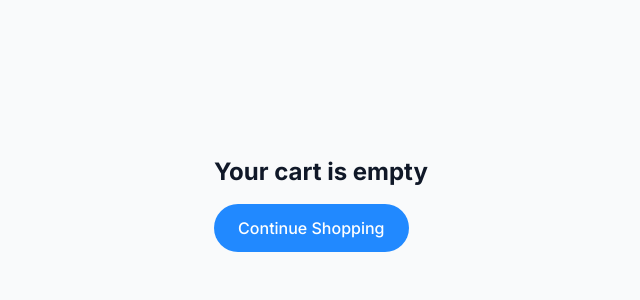
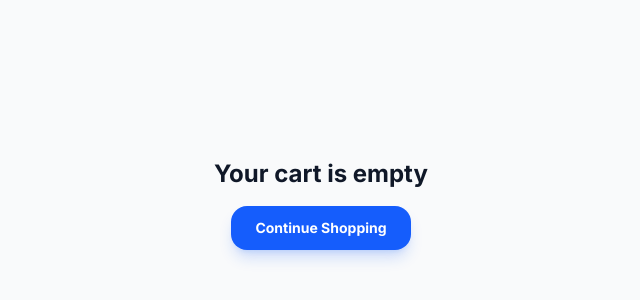
Before and after one commit to vidushalakshan/3D-Ecommerce, a Next.js app in the folder frontend/: page /checkout in a window 1280 px wide. Shown: the part 196-496 px from the top of the page, without its empty margins (319-959 px from the left). Built offline with nearby package versions, Linux system fonts and the light colour scheme.

Commit message:
implement base frontend architecture including navigation, authentication forms, reusable buttons, and home page structure

```diff
--- a/frontend/src/app/pages/home/Home.jsx
+++ b/frontend/src/app/pages/home/Home.jsx
@@ -1,84 +1,149 @@
 "use client";
 import { Button } from "@/components/common/Button";
 import { useRouter } from "next/navigation";
-import { useState } from "react";
-import { motion } from "framer-motion";
+import { useState, useEffect, useRef } from "react";
+import { motion, useScroll, useTransform, useSpring } from "framer-motion";
+import { HiBolt, HiCpuChip, HiSparkles } from "react-icons/hi2";
 
 const Home = () => {
   const [isVideoLoaded, setIsVideoLoaded] = useState(false);
-  const videoSrc = "/video/background.mp4"; // Adjust the path as necessary
+  const videoSrc = "/video/background.mp4";
+  const router = useRouter();
+  const containerRef = useRef(null);
 
-  const router = useRouter();
+  const { scrollY } = useScroll();
+  const y1 = useTransform(scrollY, [0, 500], [0, 200]);
+  const y2 = useTransform(scrollY, [0, 500], [0, -150]);
+  const opacity = useTransform(scrollY, [0, 300], [1, 0]);
 
   const handleClick = () => {
-    router.push("/allCategories"); // Navigate to the All Categories page
-    // window.scrollTo(0, 0); // Scroll to the top of the page
+    router.push("/allCategories");
   }
 
+  const containerVariants = {
+    hidden: { opacity: 0 },
+    visible: {
+      opacity: 1,
+      transition: {
+        staggerChildren: 0.15,
+        delayChildren: 0.3
+      }
+    }
+  };
+
+  const itemVariants = {
+    hidden: { opacity: 0, y: 30 },
+    visible: {
+      opacity: 1,
+      y: 0,
+      transition: { duration: 0.8, ease: [0.16, 1, 0.3, 1] }
+    }
+  };
+
   return (
-    <section className="relative flex items-center justify-center min-h-[90vh] bg-[#0a0a0a] overflow-hidden">
-      {/* Fullscreen Background Video */}
+    <section ref={containerRef} className="relative flex items-center justify-center min-h-screen bg-[#020202] overflow-hidden">
+      <motion.div style={{ y: y1 }} className="absolute inset-0 z-0">
         <video
-        className={`absolute top-0 left-0 w-full h-full object-cover z-0 transition-opacity duration-1000 ${
-          isVideoLoaded ? "opacity-40" : "opacity-0"
+          className={`w-full h-full object-cover transition-opacity duration-[2000ms] ${
+            isVideoLoaded ? "opacity-30" : "opacity-0"
           }`}
           src={videoSrc}
           autoPlay
           loop
           muted
+          playsInline
           onCanPlayThrough={() => setIsVideoLoaded(true)}
         />
+        <div className="absolute inset-0 bg-gradient-to-b from-[#020202] via-transparent to-[#020202]" />
+        <div className="absolute inset-0 bg-gradient-to-r from-[#020202] via-transparent to-[#020202]" />
+      </motion.div>
 
-      {/* Decorative Gradients */}
-      <div className="absolute top-0 left-0 w-full h-full bg-gradient-to-b from-black/60 via-transparent to-black/80 z-0" />
-      <div className="absolute -top-24 -left-24 w-96 h-96 bg-blue-600/20 blur-[120px] rounded-full z-0" />
-      <div className="absolute -bottom-24 -right-24 w-96 h-96 bg-purple-600/10 blur-[120px] rounded-full z-0" />
+      <div className="absolute inset-0 pointer-events-none overflow-hidden hidden lg:block">
+        <motion.div
+          animate={{ y: [0, -20, 0], opacity: [0.3, 0.6, 0.3] }}
+          transition={{ duration: 5, repeat: Infinity, ease: "easeInOut" }}
+          className="absolute top-[25%] left-[10%] p-4 bg-white/5 backdrop-blur-xl border border-white/10 rounded-3xl"
+        >
+          <div className="flex items-center gap-3">
+            <div className="p-2 bg-blue-500/20 rounded-xl text-blue-400"><HiCpuChip size={24}/></div>
+            <div>
+              <p className="text-[10px] text-gray-500 uppercase font-black tracking-widest">Processor</p>
+              <p className="text-sm font-bold text-white">X-Core Quantum</p>
+            </div>
+          </div>
+        </motion.div>
 
-      {/* Main Content */}
-      <div className="relative z-10 w-full max-w-7xl px-6 py-24 flex flex-col items-center text-center">
         <motion.div
-          initial={{ opacity: 0, y: 30 }}
-          animate={{ opacity: 1, y: 0 }}
-          transition={{ duration: 0.8 }}
-          className="space-y-8 max-w-4xl"
+          animate={{ y: [0, 20, 0], opacity: [0.3, 0.6, 0.3] }}
+          transition={{ duration: 6, repeat: Infinity, ease: "easeInOut", delay: 1 }}
+          className="absolute bottom-[30%] right-[12%] p-4 bg-white/5 backdrop-blur-xl border border-white/10 rounded-3xl"
         >
-          {/* Badge */}
-          <div className="inline-flex items-center gap-2 px-4 py-1.5 rounded-full bg-white/5 border border-white/10 backdrop-blur-md mb-4">
-            <span className="w-2 h-2 rounded-full bg-blue-500 animate-pulse"></span>
-            <span className="text-xs font-bold text-blue-400 uppercase tracking-widest">Next Generation Tech</span>
+          <div className="flex items-center gap-3">
+            <div className="p-2 bg-purple-500/20 rounded-xl text-purple-400"><HiBolt size={24}/></div>
+            <div>
+              <p className="text-[10px] text-gray-500 uppercase font-black tracking-widest">Efficiency</p>
+              <p className="text-sm font-bold text-white">99.9% Ultrafast</p>
             </div>
-
-          <h2 className="text-5xl md:text-7xl lg:text-8xl text-white font-extrabold leading-[1.1] tracking-tighter">
-            Elevate Your <span className="text-transparent bg-clip-text bg-gradient-to-r from-blue-400 to-blue-600">Digital</span> Lifestyle
-          </h2>
-
-          <p className="text-lg md:text-xl text-gray-400 max-w-2xl mx-auto leading-relaxed">
-            Experience the future of electronics with our curated collection of high-performance devices, designed for the modern explorer.
-          </p>
-
-          <div className="flex flex-col sm:flex-row justify-center items-center gap-6 pt-8">
-            <button
-              onClick={handleClick}
-              className="group relative px-8 py-4 bg-blue-600 text-white font-bold rounded-2xl shadow-xl shadow-blue-600/20 hover:bg-blue-500 transition-all active:scale-95 flex items-center gap-2 overflow-hidden"
-            >
-              <div className="absolute inset-0 bg-gradient-to-r from-white/0 via-white/20 to-white/0 -translate-x-full group-hover:translate-x-full transition-transform duration-700"></div>
-              <span>Explore Collection</span>
-              <svg className="w-5 h-5 group-hover:translate-x-1 transition-transform" fill="none" stroke="currentColor" viewBox="0 0 24 24">
-                <path strokeLinecap="round" strokeLinejoin="round" strokeWidth="2" d="M17 8l4 4m0 0l-4 4m4-4H3" />
-              </svg>
-            </button>
-
-            <button className="px-8 py-4 bg-white/5 text-white font-bold rounded-2xl border border-white/10 hover:bg-white/10 transition-all backdrop-blur-md">
-              Watch Demo
-            </button>
           </div>
         </motion.div>
       </div>
 
-      {/* Bottom Fade */}
-      <div className="absolute bottom-0 left-0 w-full h-32 bg-gradient-to-t from-white to-transparent z-10" />
+      <motion.div
+        style={{ y: y2, opacity }}
+        variants={containerVariants}
+        initial="hidden"
+        animate="visible"
+        className="relative z-10 w-full max-w-7xl px-8 flex flex-col items-center text-center"
+      >
+        <motion.div variants={itemVariants} className="inline-flex items-center gap-2 px-5 py-2 rounded-full bg-blue-500/10 border border-blue-500/20 backdrop-blur-2xl mb-8">
+          <HiSparkles className="text-blue-400 animate-pulse" />
+          <span className="text-[11px] font-black text-blue-400 uppercase tracking-[0.3em]">The Future of Interaction</span>
+        </motion.div>
+
+        <motion.h1
+          variants={itemVariants}
+          className="text-6xl md:text-8xl lg:text-[10rem] font-black text-white leading-[0.85] tracking-[-0.05em] mb-8 select-none"
+        >
+          DIGITAL<br />
+          <span className="text-transparent bg-clip-text bg-gradient-to-b from-blue-400 to-blue-700">LIFESTYLE</span>
+        </motion.h1>
+
+        <motion.p
+          variants={itemVariants}
+          className="text-gray-500 text-lg md:text-2xl max-w-2xl mx-auto font-medium leading-relaxed tracking-tight mb-12"
+        >
+          Discover cutting-edge technology designed to amplify your human potential and redefine your daily experience.
+        </motion.p>
+
+        <motion.div variants={itemVariants} className="flex flex-col sm:flex-row items-center gap-6">
+          <Button
+            onClick={handleClick}
+            variant="secondary"
+            size="xl"
+            icon={HiArrowRight}
+            className="shadow-[0_0_40px_rgba(255,255,255,0.1)]"
+          >
+            Explore Now
+          </Button>
+
+          <Button
+            variant="outline"
+            size="xl"
+          >
+            View Story
+          </Button>
+        </motion.div>
+      </motion.div>
+      <div className="absolute bottom-0 left-1/2 -translate-x-1/2 w-full h-[50vh] bg-gradient-to-t from-blue-600/10 to-transparent blur-[120px] pointer-events-none" />
     </section>
   );
 };
 
+const HiArrowRight = ({ className }) => (
+  <svg className={className} width="20" height="20" viewBox="0 0 24 24" fill="none" stroke="currentColor" strokeWidth="3" strokeLinecap="round" strokeLinejoin="round">
+    <line x1="5" y1="12" x2="19" y2="12"></line>
+    <polyline points="12 5 19 12 12 19"></polyline>
+  </svg>
+);
+
 export default Home;
--- a/frontend/src/components/common/Button.jsx
+++ b/frontend/src/components/common/Button.jsx
@@ -1,64 +1,70 @@
 "use client";
-import { motion, AnimatePresence } from "framer-motion";
+import { motion } from "framer-motion";
 import { useState } from "react";
 
 export const Button = ({
   variant = "primary",
-  size = "medium",
+  size = "md",
   children,
   className = "",
   onClick,
+  icon: Icon,
+  loading = false,
+  fullWidth = false,
   ...props
 }) => {
-  const [isHovered, setIsHovered] = useState(false);
+  const baseStyles = "relative inline-flex items-center justify-center gap-2 font-bold transition-all duration-300 active:scale-95 disabled:opacity-50 disabled:active:scale-100 overflow-hidden";
 
-  const baseStyles =
-    "relative overflow-hidden rounded-full font-medium leading-none flex items-center justify-center gap-2 focus:outline-none focus-visible:ring-2 focus-visible:ring-offset-2 transition-colors duration-50";
-
-  const sizeStyles = {
-    lowSmall:"px-4 py-3 text-sm",
-    small:
-      // "px-[17px] px-[10px] py-[10px] py-[14px] text-[10px] text-[16px]",
-      "px-4.5 py-3.5 text-[10px] text-[16px]",
-    medium: "px-3 py-3 px-6 sm:py-3 text-[16px] sm:text-base h-[48px]",
-    large: "px-8 py-4 lg:text-lg h-[56px] max-sm:text-[13px]",
+  const variants = {
+    primary: "bg-blue-600 text-white hover:bg-blue-500 shadow-lg shadow-blue-600/20 hover:cursor-pointer",
+    secondary: "bg-white text-black hover:bg-gray-200 shadow-xl shadow-white/5 cursor-pointer",
+    outline: "bg-transparent border-2 border-white/20 text-white hover:bg-white/5 hover:border-white/40 cursor-pointer",
+    glass: "bg-white/5 backdrop-blur-xl border border-white/10 text-white hover:bg-white/10 cursor-pointer",
+    danger: "bg-red-600 text-white hover:bg-red-500 shadow-lg shadow-red-600/20 cursor-pointer",
+    ghost: "bg-transparent text-gray-400 hover:text-white hover:bg-white/5 cursor-pointer"
   };
 
-  const variantStyles = {
-    primary: "bg-[#2189ff] text-white hover:text-black",
-    secondary: "border-2 border-blue-600 text-blue-600 hover:bg-blue-50",
-    bgBlack: "bg-[#67027d] text-white hover:text-white",
+  const sizes = {
+    sm: "px-4 py-2 text-xs rounded-xl",
+    md: "px-6 py-3 text-sm rounded-2xl",
+    lg: "px-8 py-4 text-base rounded-2xl",
+    xl: "px-10 py-5 text-lg rounded-[2rem]"
   };
 
-  const hoverBgAnimation =
-    variant === "primary"
-      ? "before:absolute before:top-0 before:left-0 before:h-full before:w-0 hover:before:w-full before:rounded-full before:bg-[#F1F1F1] before:z-0 before:transition-all before:duration-500 before:ease-in-out before:shadow-[0_4px_12px_rgba(33,137,255,0.3)]"
-      : variant === "bgBlack"
-      ? "before:absolute before:top-0 before:left-0 before:h-full before:w-0 hover:before:w-full before:rounded-full before:bg-[#a142f5] before:z-0 before:transition-all before:duration-500 before:ease-in-out before:shadow-[0_4px_12px_rgba(33,137,255,0.4)]"
-      : "";
-
   return (
-    <button
-      onMouseEnter={() => setIsHovered(true)}
-      onMouseLeave={() => setIsHovered(false)}
+    <motion.button
       onClick={onClick}
-      className={`${baseStyles} ${sizeStyles[size]} ${variantStyles[variant]} ${hoverBgAnimation} ${className}`}
+      disabled={loading}
+      className={`
+        ${baseStyles}
+        ${variants[variant]}
+        ${sizes[size]}
+        ${fullWidth ? "w-full" : ""}
+        ${className}
+      `}
+      whileHover={{ y: -2 }}
+      whileTap={{ scale: 0.98 }}
       {...props}
     >
-      <div className="relative z-10 overflow-hidden flex items-center justify-center h-full w-full">
-        <AnimatePresence initial={false} mode="wait">
-          <motion.div
-            key={isHovered ? "hovered" : "default"}
-            initial={{ y: isHovered ? 10 : -10, opacity: 0 }}
-            animate={{ y: 0, opacity: 1 }}
-            exit={{ y: isHovered ? -10 : 10, opacity: 0 }}
-            transition={{ duration: 0.1, ease: "easeInOut" }}
-            className="flex items-center gap-1 whitespace-nowrap"
-          >
-            {children}
-          </motion.div>
-        </AnimatePresence>
+      {/* Shine Effect */}
+      <div className="absolute inset-0 bg-gradient-to-r from-transparent via-white/10 to-transparent -translate-x-full hover:animate-[shine_1.5s_infinite] transition-transform pointer-events-none" />
+
+      <div className="relative z-10 flex items-center gap-2">
+        {loading ? (
+          <div className="w-4 h-4 border-2 border-current border-t-transparent rounded-full animate-spin" />
+        ) : Icon ? (
+          <Icon size={size === "sm" ? 16 : 20} className="transition-transform group-hover:translate-x-1" />
+        ) : null}
+
+        <span className="whitespace-nowrap">{children}</span>
       </div>
-    </button>
+
+      <style jsx>{`
+        @keyframes shine {
+          0% { transform: translateX(-100%); }
+          100% { transform: translateX(100%); }
+        }
+      `}</style>
+    </motion.button>
   );
 };
```
Also changed, not shown: frontend/src/components/auth/AdminLoginForm.jsx (+15 -10 lines), frontend/src/components/auth/LoginForm.jsx (+13 -9 lines), frontend/src/components/auth/RegisterForm.jsx (+8 -6 lines), frontend/src/components/layout/BottomNavBar.jsx (+30 -23 lines). Lines whose indentation alone changed are shown as unchanged.
